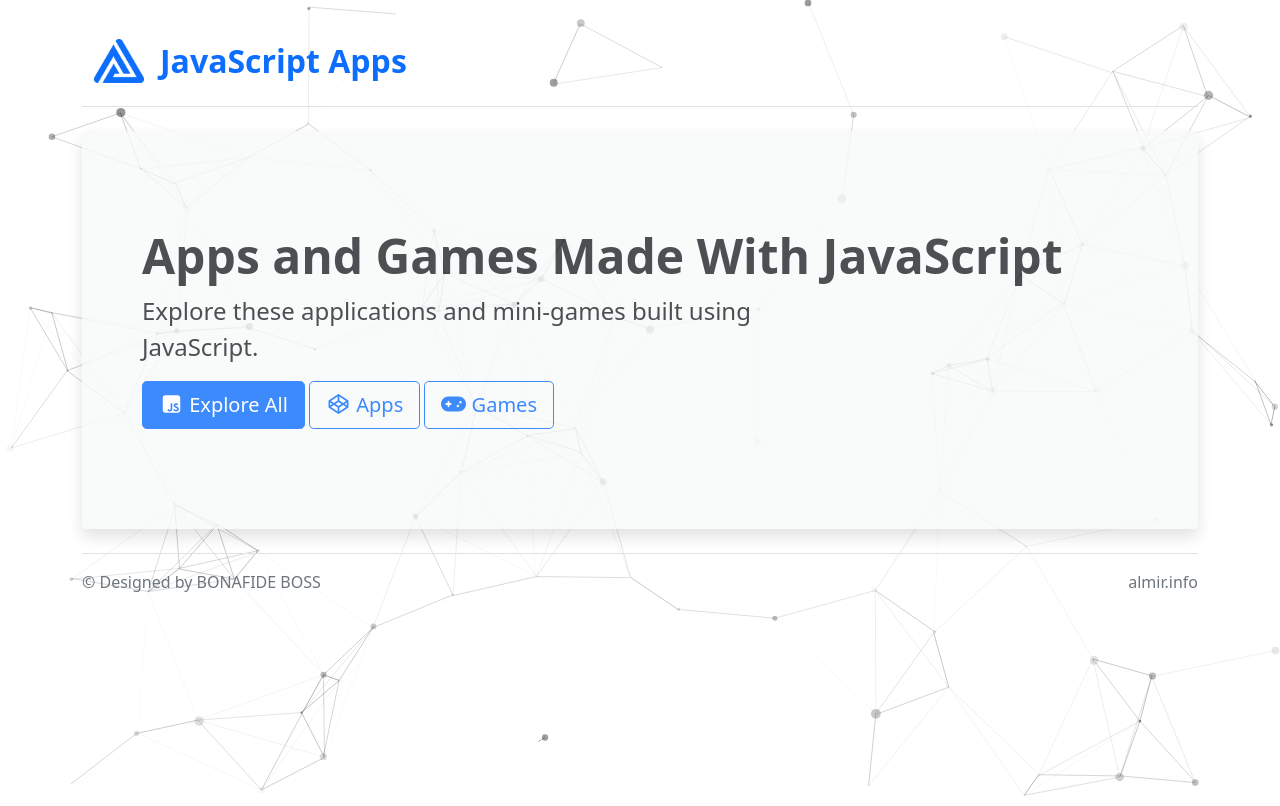
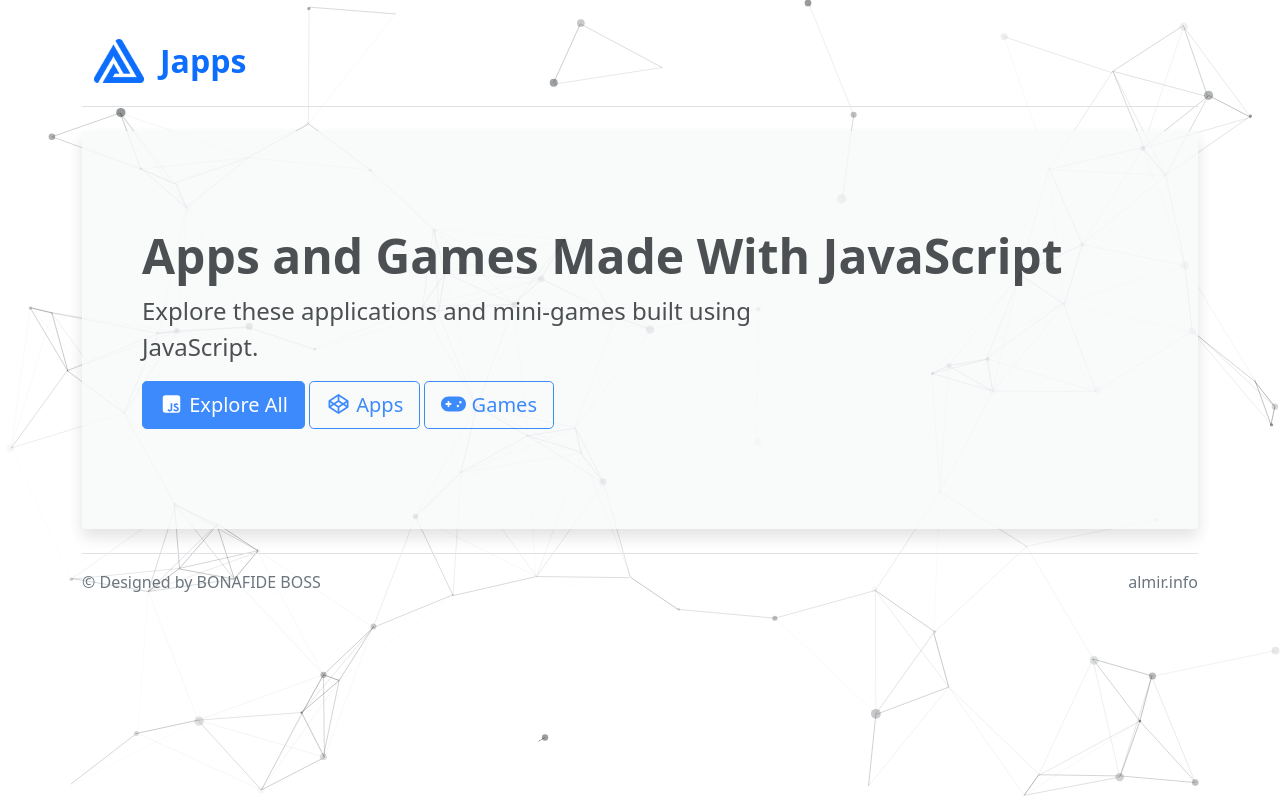
Before and after one commit to BonaFideBOSS/japps.almir.info, a plain HTML site: page index.html in a window 1280 px wide. Drawn offline with Linux system fonts and the light colour scheme; a web font is replaced by a local one.

Commit message:
Update index.html

```diff
--- a/index.html
+++ b/index.html
@@ -20,7 +20,7 @@
             <div class="container-fluid">
                 <a class="navbar-brand d-flex align-items-center" href="https://apps.almir.info/">
                     <img src="assets/img/JA-primary.png" width="50px">
-                    <span class="ps-3 fs-2 text-primary fw-bold">JavaScript Apps</span>
+                    <span class="ps-3 fs-2 text-primary fw-bold">Japps</span>
                 </a>
             </div>
         </nav>
```
